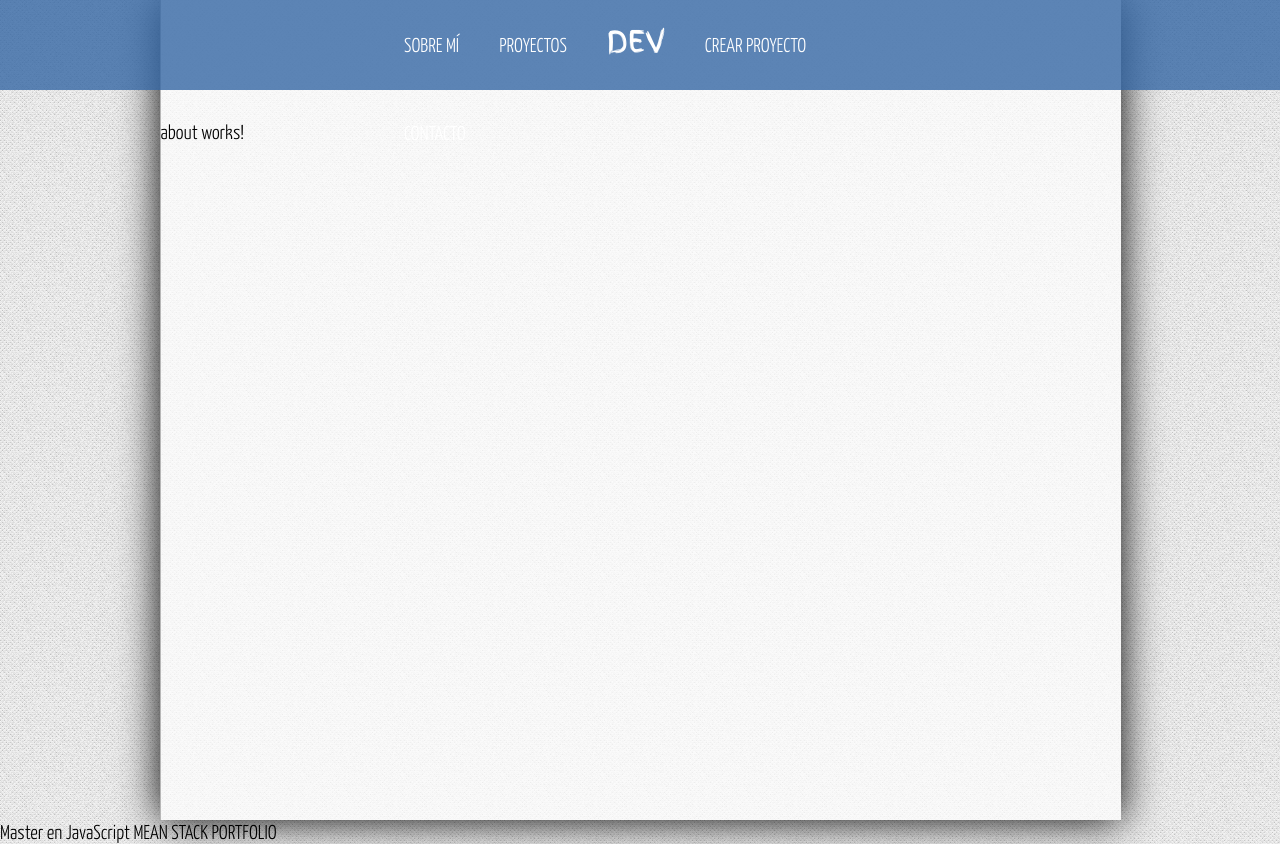
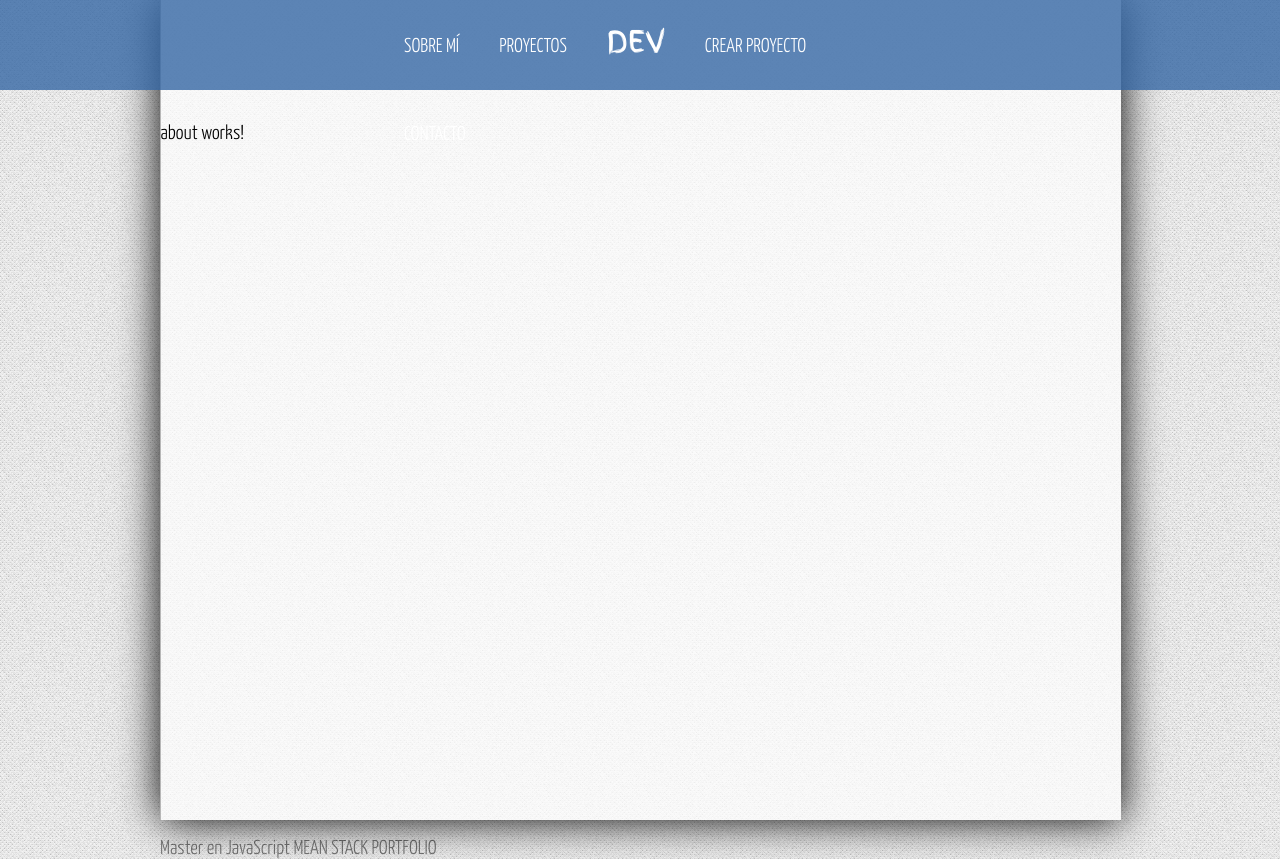
Before and after one commit to jcg678/mean-stack-example, an Angular app: page / in a window 1280 px wide. Built offline with nearby package versions, Linux system fonts and the light colour scheme.

Commit message:
footer estilos

```diff
--- a/src/assets/css/styles.css
+++ b/src/assets/css/styles.css
@@ -101,3 +101,12 @@ header a:hover{
 	background: rgba(255,255,255,0.7);
 	padding-top: 120px;
 }
+
+
+/*Pie de Pagina*/
+footer{
+	width: 75%;
+	margin: 0px auto;
+	padding-top: 15px;
+	color: rgba(0,0,0,0.5);
+}
```
